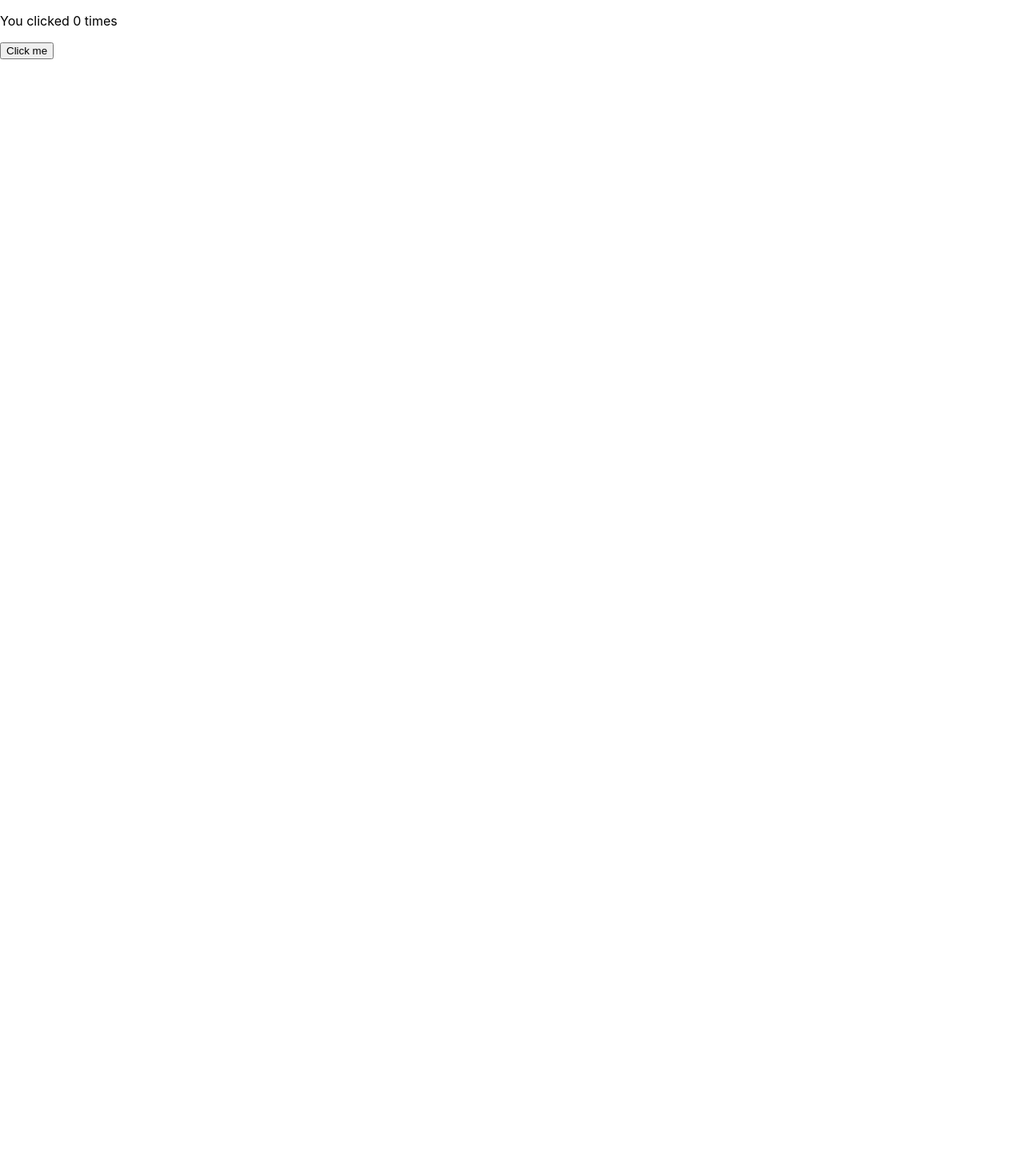
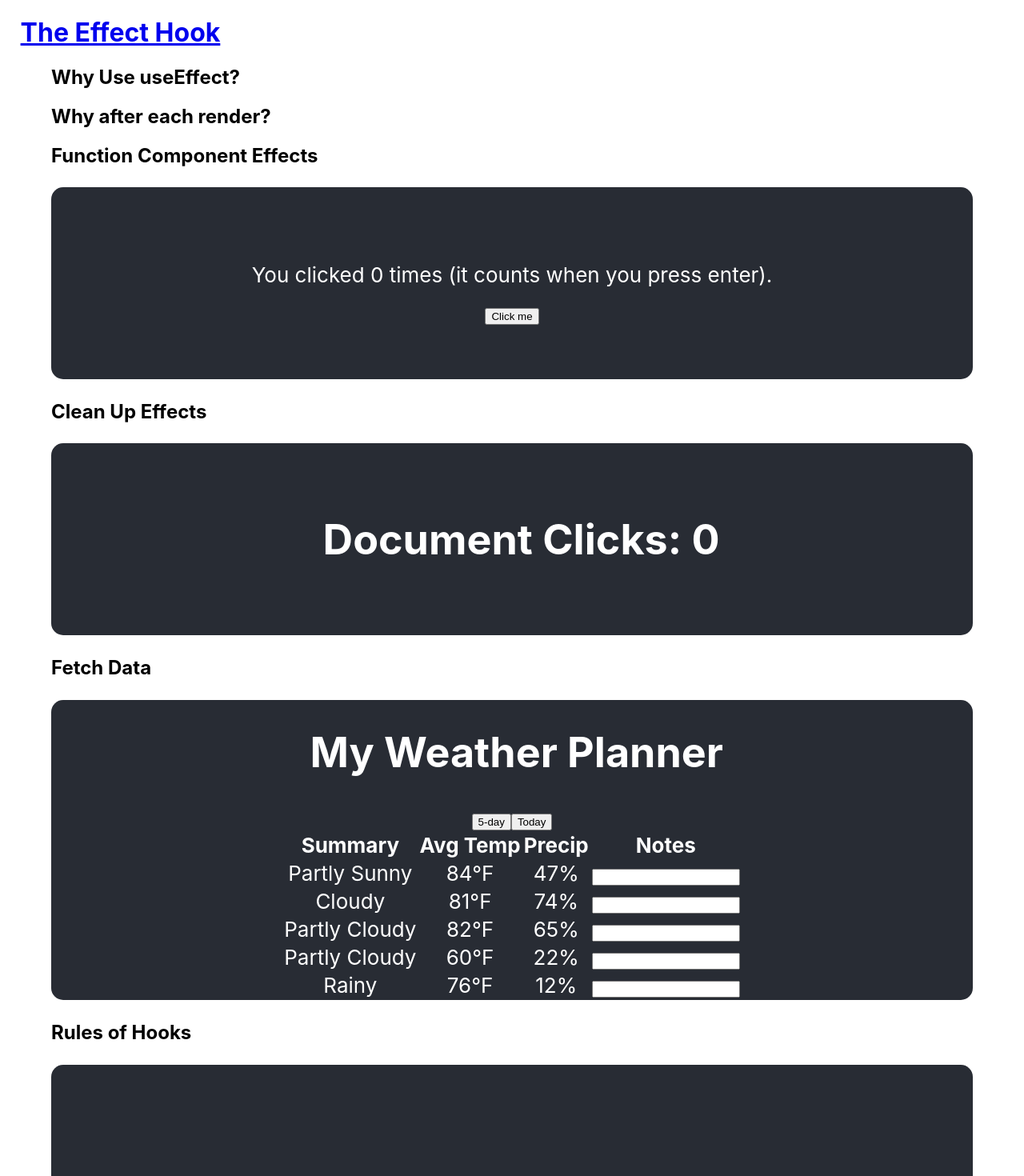
Before and after one commit to dsenen/mythirdreactapp, a React (Create React App) app: page / in a window 1280 px wide. Shown: the top 1470 px of the page at 80% size. Before the commit the page ends 800 px from the top, so only its background shows below. Built offline with nearby package versions, Linux system fonts and the light colour scheme.

Commit message:
Updating the project

```diff
--- a/src/App.css
+++ b/src/App.css
@@ -14,8 +14,10 @@
 }
 
 .App-header {
+  margin: 2% 5%;
+  border-radius: 15px;
   background-color: #282c34;
-  min-height: 100vh;
+  min-height: 30vh;
   display: flex;
   flex-direction: column;
   align-items: center;
@@ -36,3 +38,11 @@
     transform: rotate(360deg);
   }
 }
+
+h1 {
+  margin-left: 2%;
+}
+
+h2 {
+  margin-left: 5%;
+}
--- a/src/App.js
+++ b/src/App.js
@@ -1,6 +1,9 @@
 import React, { useState, useEffect } from 'react';
+import './App.css';
+import { get } from './mockBackend/fetch';
 
 export default function Counter() {
+
   const [count, setCount] = useState(0);
 
   useEffect(() => {
@@ -11,39 +14,110 @@ export default function Counter() {
     setCount((prevCount) =>  prevCount + 1);
   };
 
+  // ------------------------------
+
+  const [clickCount, setClickCount] = useState(0);
+
+  const increment = () => setClickCount((prev) => prev + 1);
+
+  useEffect(() => {
+    document.addEventListener('mousedown', increment);
+    return () => {
+      document.removeEventListener('mousedown', increment);
+    };
+  });
+
+  // ------------------------------
+
+  const [data, setData] = useState();
+  const [notes, setNotes] = useState({});
+  const [forecastType, setForecastType] = useState('/daily');
+
+  useEffect(() => {
+    alert('Requested data from server...');
+    get(forecastType).then((response) => {
+      alert('Response: ' + JSON.stringify(response,'',2));
+      setData(response.data);
+    });
+  }, [forecastType]);
+
+  const handleChange = (index) => ({ target }) =>
+    setNotes((prev) => ({
+      ...prev,
+      [index]: target.value
+    }));
+
+      if (!data) {
+        return <p>Loading...</p>;
+    }
+
+  // ------------------------------
+
+
+
   return (
     <div>
-      <p>You clicked {count} times</p>
-      <button onClick={handleClick}>
-        Click me
-      </button>
+    <h1><a href="https://docs.google.com/document/d/1F_O-7XUpJXWJo-hdTz9OEjDnQpjgsVln2dasDFWkm1Q/edit?usp=sharing" target="_blank">The Effect Hook</a></h1>
+      <h2>Why Use useEffect?</h2>
+
+      <h2>Why after each render?</h2>
+
+      <h2>Function Component Effects</h2>
+      <div className="App-header">
+        <p>You clicked {count} times (it counts when you press enter).</p>
+        <button onClick={handleClick}>
+          Click me
+        </button>
+      </div>
+
+      <h2>Clean Up Effects</h2>
+      <div className="App-header">
+        <h1>Document Clicks: {clickCount}</h1>
+      </div>
+
+      <h2>Fetch Data</h2>
+      <div className="App-header">
+        <div className='App'>
+          <h1>My Weather Planner</h1>
+          <div>
+            <button onClick={() => setForecastType('/daily')}>5-day</button>
+            <button onClick={() => setForecastType('/hourly')}>Today</button>
+          </div>
+          <table>
+            <thead>
+              <tr>
+                <th>Summary</th>
+                <th>Avg Temp</th>
+                <th>Precip</th>
+                <th>Notes</th>
+              </tr>
+            </thead>
+            <tbody>
+              {data.map((item, i) => (
+                <tr key={item.id}>
+                  <td>{item.summary}</td>
+                  <td> {item.temp.avg}°F</td>
+                  <td>{item.precip}%</td>
+                  <td>
+                    <input
+                      value={notes[item.id] || ''}
+                      onChange={handleChange(item.id)}
+                    />
+                  </td>
+                </tr>
+              ))}
+            </tbody>
+          </table>
+        </div>
+      </div>
+
+      <h2>Rules of Hooks</h2>
+      <div className="App-header">
+      </div>
+
+      <h2>Separate Hooks for Separate Effects</h2>
+      <div className="App-header">
+      </div>
     </div>
   );
 }
-
-
-// import logo from './logo.svg';
-// import './App.css';
-
-// function App() {
-//   return (
-//     <div className="App">
-//       <header className="App-header">
-//         <img src={logo} className="App-logo" alt="logo" />
-//         <p>
-//           Edit <code>src/App.js</code> and save to reload.
-//         </p>
-//         <a
-//           className="App-link"
-//           href="https://reactjs.org"
-//           target="_blank"
-//           rel="noopener noreferrer"
-//         >
-//           Learn React and have some fun
-//         </a>
-//       </header>
-//     </div>
-//   );
-// }
-
-// export default App;
--- /dev/null
+++ b/src/mockBackend/data.js
@@ -0,0 +1,45 @@
+// You don't need to look at this, but you can if you want!
+//
+// In this modele, we use some functions like Math.random(),
+// Math.floor(), and Array.from() to generate some fake data.
+// When building user interfaces, it can be helpful to
+// mock out simplified versions of the data that our code
+// will eventually fetch from backend servers
+
+const getRandomId = () => `${Math.random()}-${Math.random()}`;
+
+const getRandomNumber = (min, range) =>
+  Math.floor((Math.random() * 100 * range) / 100) + min;
+
+const summaries = [
+  "Rainy",
+  "Cloudy",
+  "Partly Cloudy",
+  "Partly Sunny",
+  "Mostly Sunny",
+  "Sunny"
+];
+
+const randomFromList = (list) => list[getRandomNumber(0, list.length)];
+
+const getTemp = () => {
+  const avg = getRandomNumber(60, 30);
+
+  return {
+    avg,
+    min: avg - 10,
+    max: avg + 10
+  };
+};
+
+const getWeatherItem = () => ({
+  id: getRandomId(),
+  summary: randomFromList(summaries),
+  temp: getTemp(),
+  precip: getRandomNumber(0, 100)
+});
+
+export default {
+  "/daily": Array.from({ length: 5 }, getWeatherItem),
+  "/hourly": Array.from({ length: 24 }, getWeatherItem)
+};
--- /dev/null
+++ b/src/mockBackend/fetch.js
@@ -0,0 +1,27 @@
+// You don't need to look at this, but you can if you want!
+
+// This module exports fake data fetching functionality.
+// In a real app, this would grab data from the internet, but
+// this module just waits a little bit before responding.
+
+import DATA from "./data";
+
+export function get(endpoint) {
+  const delay = Math.floor(Math.random() * 1000);
+  return new Promise((resolve, reject) => {
+    setTimeout(() => {
+      if (!DATA.hasOwnProperty(endpoint)) {
+        const validEndpoints = Object.keys(DATA)
+          .map((endpoint) => ` - "${endpoint}"`)
+          .join("\n ");
+        reject(
+          `"${endpoint}" is an invalid endpoint. Try getting data from: \n ${validEndpoints}`
+        );
+      }
+
+      const response = { status: 200, data: DATA[endpoint] };
+
+      resolve(response);
+    }, delay);
+  });
+}
```
